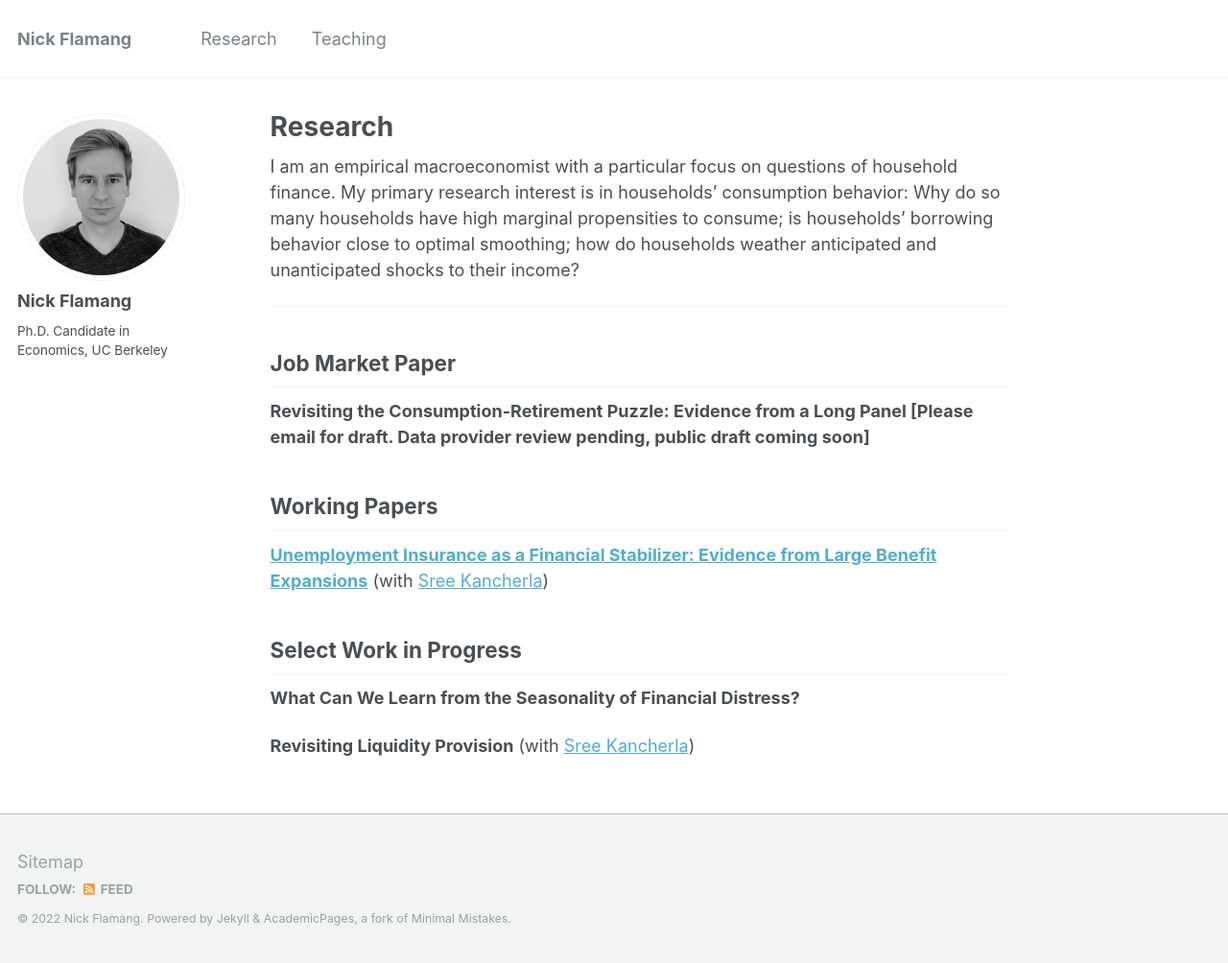
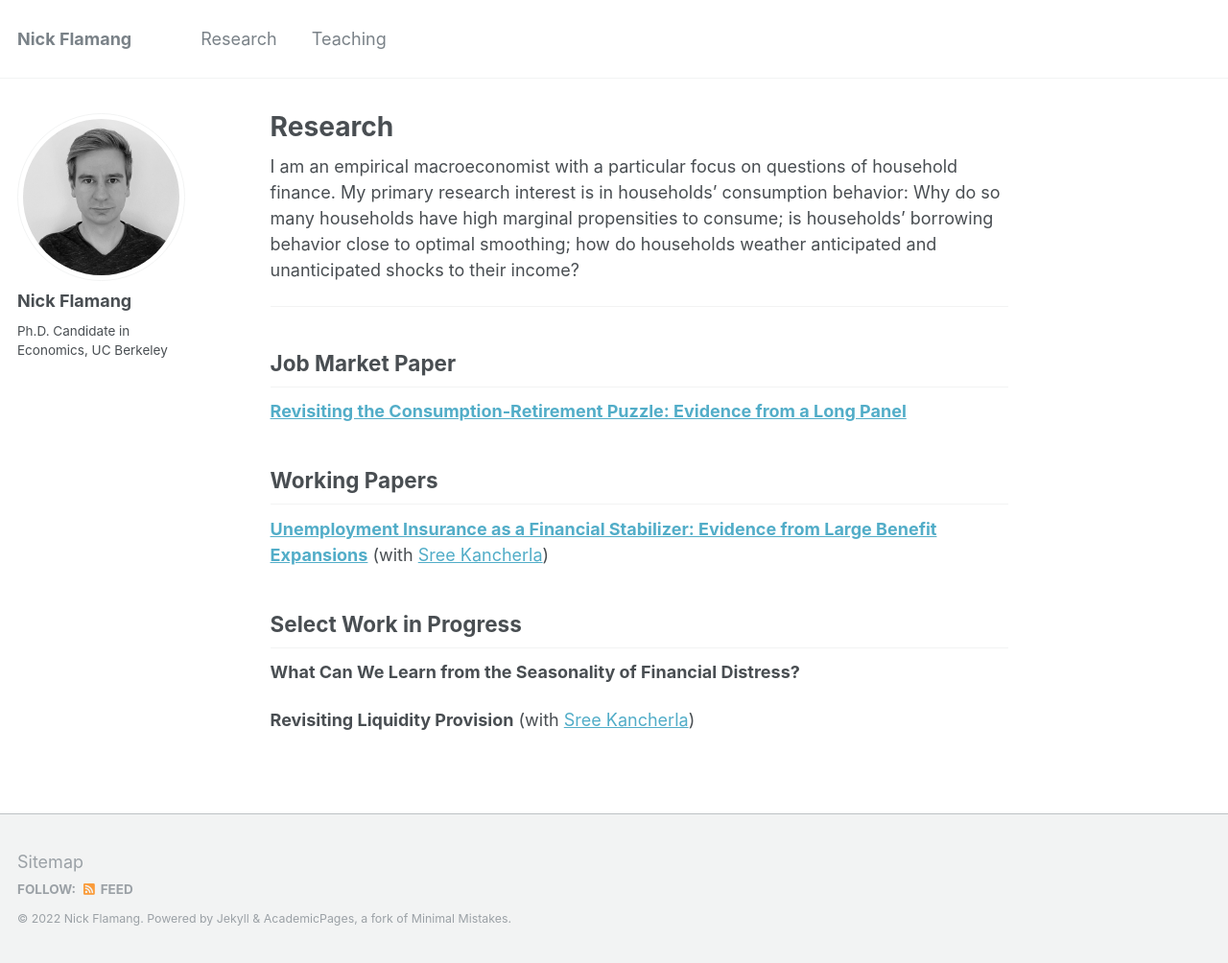
Before and after one commit to nickflamang/nickflamang.github.io, a Jekyll site: the page built from research.md, in a window 1280 px wide and 1004 px high. Shown: the whole window at 96% size. Built offline with Jekyll 4.4.1, drawn with Linux system fonts in a browser that asks for light colours.

Commit message:
Update research.md

```diff
--- a/research.md
+++ b/research.md
@@ -7,7 +7,7 @@ I am an empirical macroeconomist with a particular focus on questions of househo
 ---
 ## Job Market Paper
 
-**Revisiting the Consumption-Retirement Puzzle: Evidence from a Long Panel [Please email for draft. Data provider review pending, public draft coming soon]**
+**[Revisiting the Consumption-Retirement Puzzle: Evidence from a Long Panel](https://nickflamang.github.io/files/nflamang_jmp.pdf)**
 
 
 ## Working Papers
```
